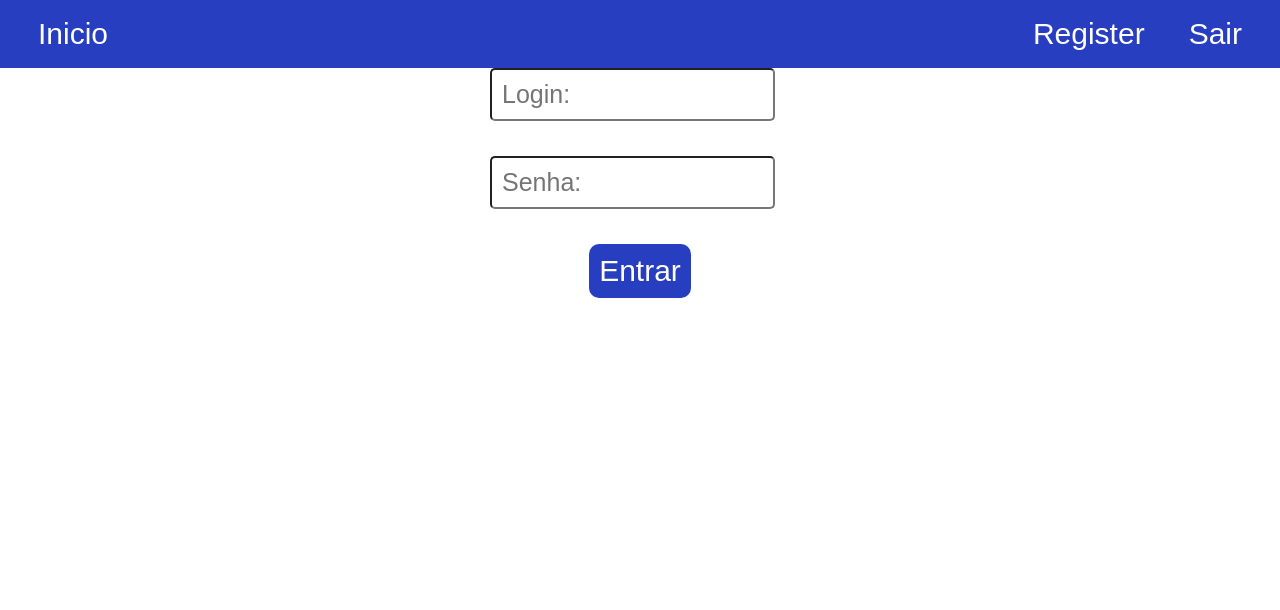
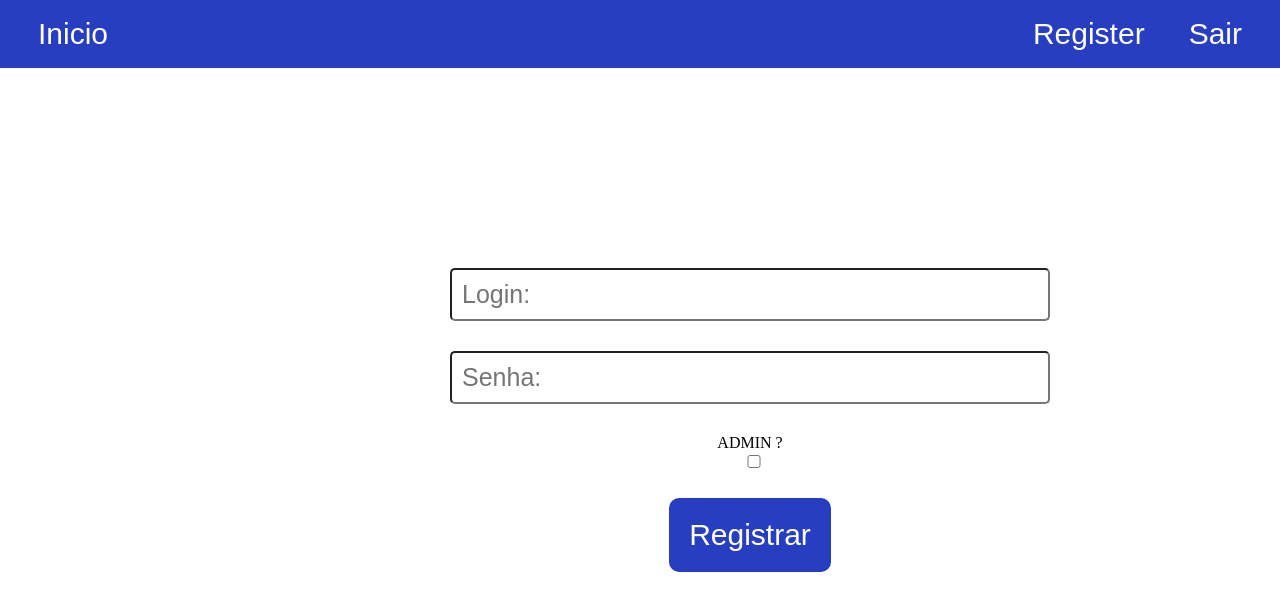
Before and after one commit to LucasAp-DEV/App.Front, a React (Create React App) app: page /register in a window 1280 px wide. Shown: the top 610 px of the page. Built offline with nearby package versions, Linux system fonts and the light colour scheme; sample sign-in values are in the browser's storage.

Commit message:
registro cs

```diff
--- /dev/null
+++ b/src/components/RegisterForm/RegisterForm.jsx
@@ -0,0 +1,40 @@
+import { useState } from 'react';
+import Button from '../Button/Button';
+import Input from '../Button/Input';
+import './Registerform.css'
+
+const RegisterForm = ({login, password, onSubmit, onChangeLogin, onChangePassword}) => {
+
+    const [isAdmin, setIsAdmin] = useState(false);
+
+
+    return (
+            <div className='register'>
+                <Input
+                    placeholder={"Login:"}
+                    name='LoginInput'
+                    value={login}
+                    onChange={onChangeLogin}
+                />
+                <Input
+                    placeholder={"Senha:"}
+                    type='password'
+                    name='passwordInput'
+                    value={password}
+                    onChange={onChangePassword}
+                />
+                <label name="ADMIN"> ADMIN ? </label>
+                <input name="ADMIN" type='checkbox' value={isAdmin} onChange={(e) => {
+                    const value = e.target.value;
+                    setIsAdmin((state) => !state)
+                    console.log(value);
+
+                }} />
+                <p>
+                    <Button onClick={onSubmit} text='Registrar' />
+                </p>
+            </div>
+      );
+  }
+
+export default RegisterForm
--- /dev/null
+++ b/src/components/RegisterForm/Registerform.css
@@ -0,0 +1,21 @@
+.register {
+    width: 600px;
+    margin-top: 200px;
+    margin-left: 450px;
+    text-align: center;
+  }
+
+  .register input {
+    display: flex;
+    width: 100%;
+    margin-bottom: 30px;
+    padding: 10px;
+  }
+
+  .register p {
+    text-align: center;
+  }
+
+  .register button {
+    padding: 20px;
+  }
--- a/src/pages/Register/Register.jsx
+++ b/src/pages/Register/Register.jsx
@@ -1,14 +1,12 @@
 import React from 'react'
-import "./Register.css"
-import LoginForm from '../../components/LoginForm/LoginForm'
+import RegisterForm from '../../components/RegisterForm/RegisterForm'
 
 const Register = () => {
 
   return (
     <div>
-
-      <LoginForm/>
-
+      <RegisterForm
+      />
     </div>
   )
 }
```
Also changed, not shown: src/pages/Register/Register.css (deleted).
